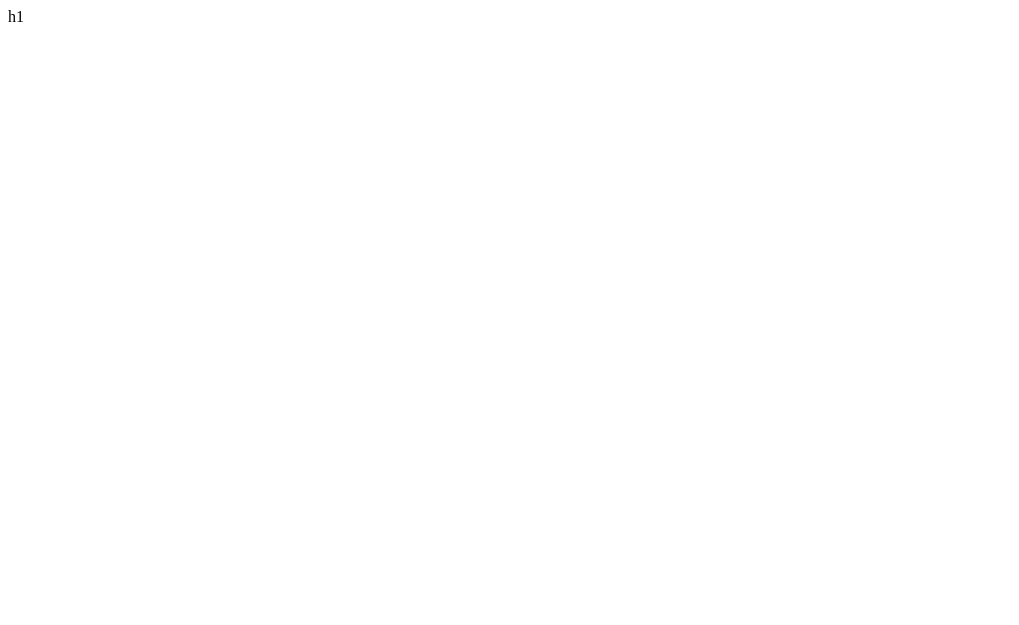
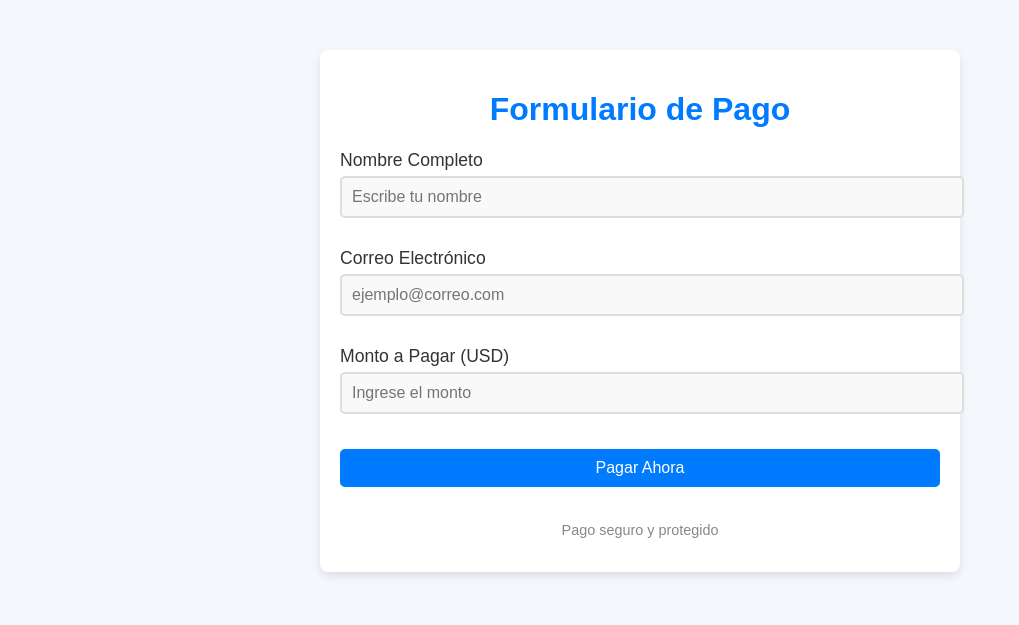
Before and after one commit to JordyBazan/Prueba2_BigData, a plain HTML site: page index.html in a window 1280 px wide. Shown: the whole page, without its empty margins (0-1019 px from the left). Drawn offline with Linux system fonts and the light colour scheme.

Commit message:
Update index.html

```diff
--- a/index.html
+++ b/index.html
@@ -1 +1,92 @@
-h1
+<!DOCTYPE html>
+<html lang="es">
+<head>
+    <meta charset="UTF-8">
+    <meta name="viewport" content="width=device-width, initial-scale=1.0">
+    <title>Formulario de Pago</title>
+    <style>
+        body {
+            font-family: Arial, sans-serif;
+            margin: 0;
+            padding: 0;
+            background-color: #f4f7fc;
+        }
+        .container {
+            width: 100%;
+            max-width: 600px;
+            margin: 50px auto;
+            padding: 20px;
+            background-color: white;
+            box-shadow: 0 4px 8px rgba(0, 0, 0, 0.1);
+            border-radius: 8px;
+        }
+        h1 {
+            text-align: center;
+            color: #007bff;
+        }
+        .form-group {
+            margin-bottom: 15px;
+        }
+        label {
+            font-size: 1.1em;
+            color: #333;
+        }
+        input[type="text"], input[type="email"], input[type="number"], input[type="submit"] {
+            width: 100%;
+            padding: 10px;
+            margin: 5px 0 15px;
+            border: 2px solid #ddd;
+            border-radius: 5px;
+            font-size: 1em;
+        }
+        input[type="text"], input[type="email"], input[type="number"] {
+            background-color: #f9f9f9;
+        }
+        input[type="submit"] {
+            background-color: #007bff;
+            color: white;
+            border: none;
+            cursor: pointer;
+            transition: background-color 0.3s;
+        }
+        input[type="submit"]:hover {
+            background-color: #0056b3;
+        }
+        .highlight {
+            color: #007bff;
+            font-weight: bold;
+        }
+        .footer {
+            text-align: center;
+            margin-top: 20px;
+            font-size: 0.9em;
+            color: #888;
+        }
+    </style>
+</head>
+<body>
+    <div class="container">
+        <h1>Formulario de Pago</h1>
+        <form action="/procesar-pago" method="POST">
+            <div class="form-group">
+                <label for="nombre">Nombre Completo</label>
+                <input type="text" id="nombre" name="nombre" required placeholder="Escribe tu nombre">
+            </div>
+            <div class="form-group">
+                <label for="email">Correo Electrónico</label>
+                <input type="email" id="email" name="email" required placeholder="ejemplo@correo.com">
+            </div>
+            <div class="form-group">
+                <label for="monto">Monto a Pagar (USD)</label>
+                <input type="number" id="monto" name="monto" required placeholder="Ingrese el monto" min="1">
+            </div>
+            <div class="form-group">
+                <input type="submit" value="Pagar Ahora">
+            </div>
+        </form>
+        <div class="footer">
+            <p>Pago seguro y protegido</p>
+        </div>
+    </div>
+</body>
+</html>
```
